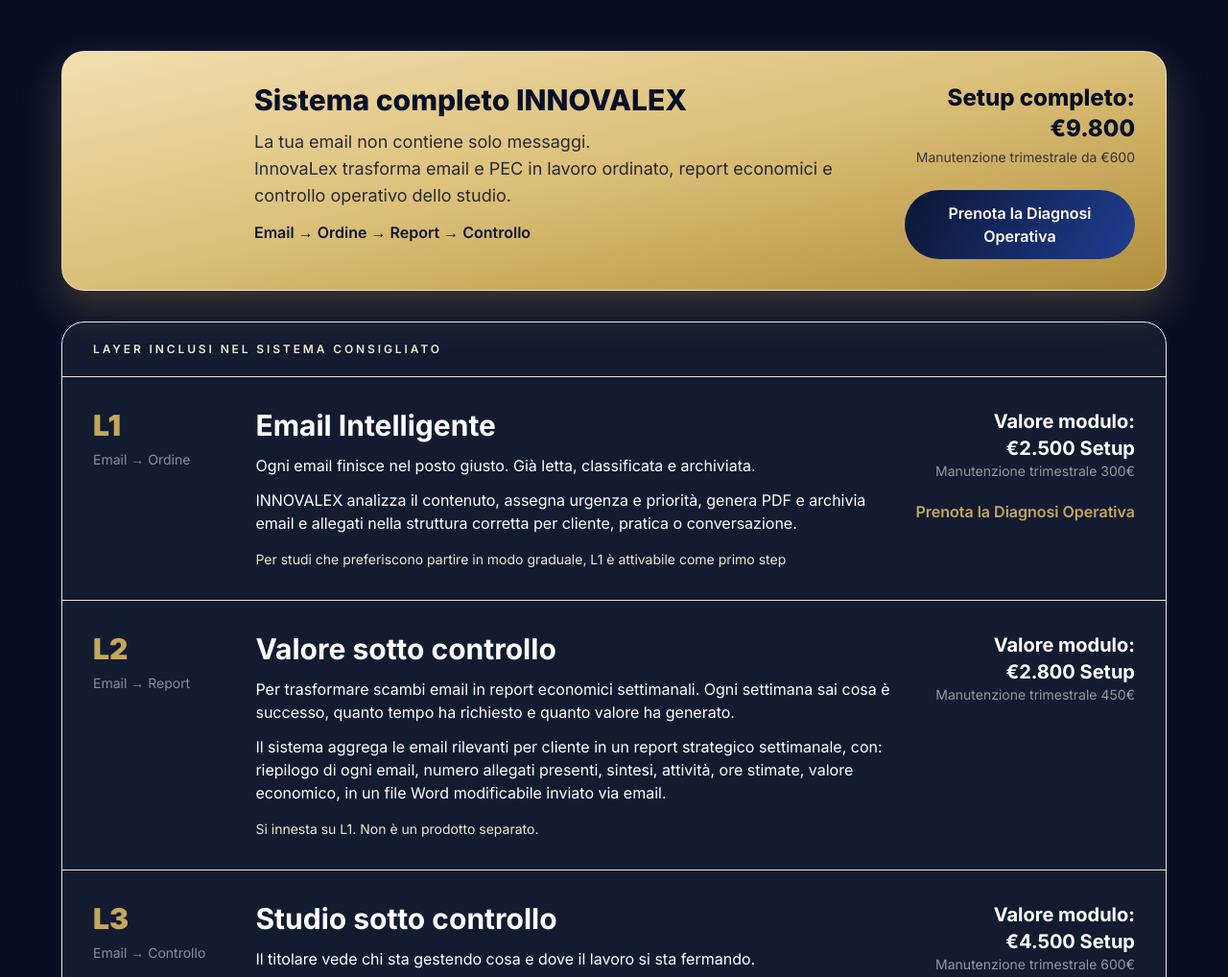
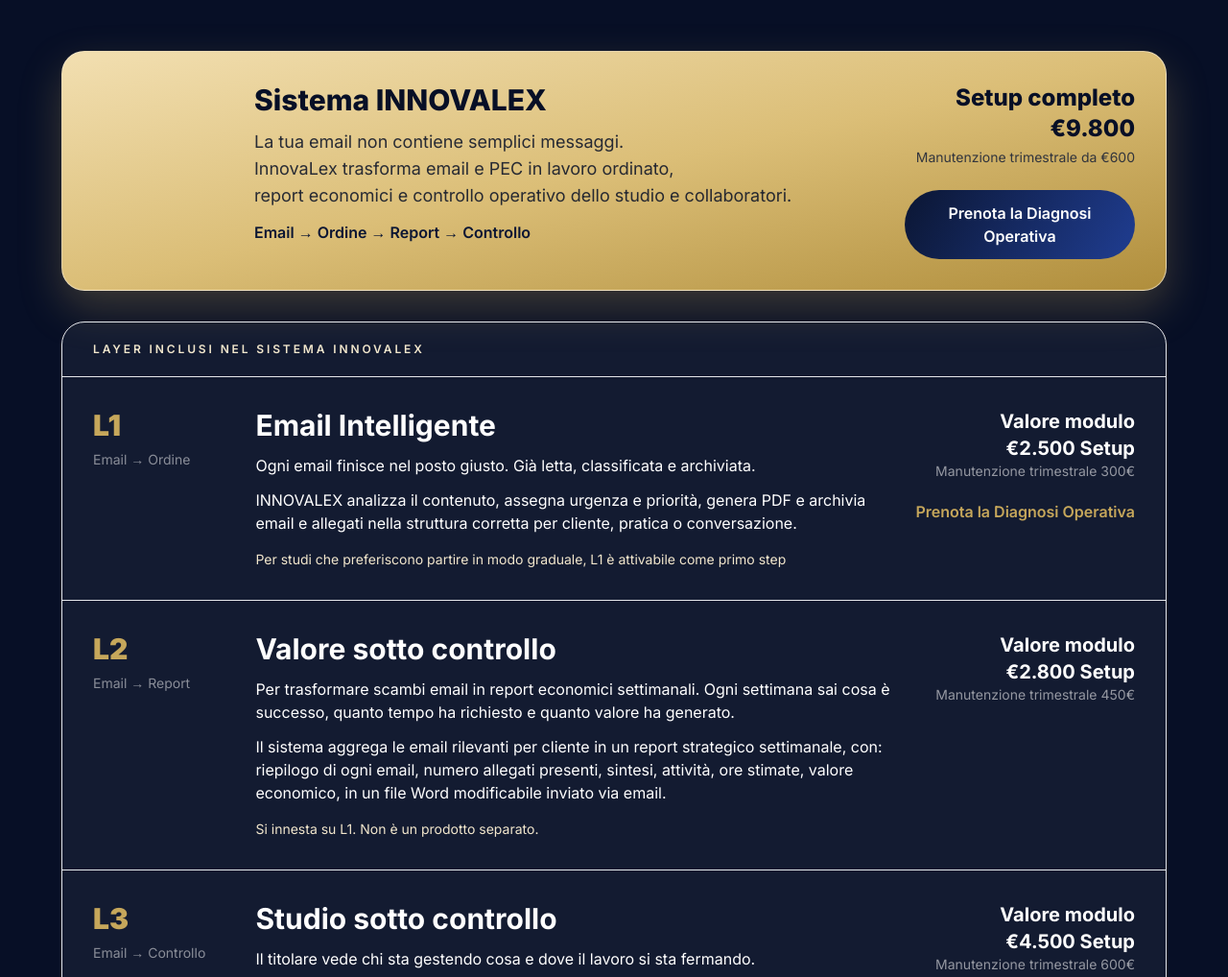
Before and after one commit to innovalex-lab/sito-web, a website: page index.html in a window 1280 px wide. Shown: the part 9356-10374 px from the top of the page at 96% size. Drawn offline with nearby package versions, Linux system fonts and the light colour scheme.

```diff
--- a/index.html
+++ b/index.html
@@ -1534,7 +1534,7 @@
         <div class="reveal max-w-3xl">
           <p class="text-xs uppercase tracking-[0.28em] text-gold-500 font-semibold">Architettura INNOVALEX</p>
           <h2 id="services-title" class="mt-4 text-4xl md:text-5xl font-extrabold">Un sistema unico.<br>Tre livelli
-            operativi.<br>Per rendere visibile il lavoro invisibile dello studio.</h2>
+            operativi.<br>Per rendere visibile<br>il lavoro invisibile dello studio.</h2>
           <p class="mt-5 text-lg text-white/70">La tua email non contiene solo messaggi.<br>
             Contiene lavoro non tracciato, tempo non fatturato e valore che rischia di sparire.</p>
         </div>
@@ -1548,14 +1548,14 @@
                 <p class="mt-2 text-sm text-brand-950/75 font-medium"></p>
               </div>
               <div>
-                <h3 class="text-2xl md:text-3xl font-extrabold leading-tight">Sistema completo INNOVALEX</h3>
-                <p class="mt-3 text-base md:text-lg text-brand-950/85">La tua email non contiene solo messaggi.<br>
-                  InnovaLex trasforma email e PEC in lavoro ordinato, report economici e controllo operativo dello
-                  studio.</p>
+                <h3 class="text-2xl md:text-3xl font-extrabold leading-tight">Sistema INNOVALEX</h3>
+                <p class="mt-3 text-base md:text-lg text-brand-950/85">La tua email non contiene semplici messaggi.<br>
+                  InnovaLex trasforma email e PEC in lavoro ordinato,<br>report economici e controllo operativo dello
+                  studio e collaboratori.</p>
                 <p class="mt-3 font-semibold text-brand-900">Email → Ordine → Report → Controllo</p>
               </div>
               <div class="text-left lg:text-right">
-                <p class="text-xl md:text-2xl font-extrabold">Setup completo:<br>€9.800</p>
+                <p class="text-xl md:text-2xl font-extrabold">Setup completo<br>€9.800</p>
                 <p class="mt-1 text-sm text-brand-900/80">Manutenzione trimestrale da €600</p>
                 <a href="#contatti" data-cta="service-l0"
                   class="cta-brand mt-6 inline-flex items-center justify-center rounded-full px-6 py-3 font-semibold text-center">Prenota
@@ -1567,7 +1567,7 @@
           <div class="reveal mx-auto w-full max-w-6xl rounded-3xl border border-white/14 bg-white/5 overflow-hidden">
             <div class="border-b border-white/12 px-6 py-5 md:px-8">
               <p class="text-xs uppercase tracking-[0.24em] text-gold-200 font-semibold">Layer inclusi nel sistema
-                consigliato</p>
+                INNOVALEX</p>
             </div>
 
             <div class="grid gap-6 lg:grid-cols-[0.22fr_1fr_0.35fr] border-b border-white/12 px-6 py-8 md:px-8">
@@ -1585,7 +1585,7 @@
                   attivabile come primo step</p>
               </div>
               <div class="text-left lg:text-right">
-                <p class="text-xl font-bold">Valore modulo:<br>€2.500 Setup</p>
+                <p class="text-xl font-bold">Valore modulo<br>€2.500 Setup</p>
                 <p class="text-sm text-white/55">Manutenzione trimestrale 300€</p>
                 <a href="#contatti" data-cta="service-l1"
                   class="mt-5 inline-flex text-gold-500 font-semibold hover:text-gold-200">Prenota la Diagnosi
@@ -1608,7 +1608,7 @@
                 <p class="mt-4 text-sm text-gold-200">Si innesta su L1. Non è un prodotto separato.</p>
               </div>
               <div class="text-left lg:text-right">
-                <p class="text-xl font-bold">Valore modulo:<br>€2.800 Setup</p>
+                <p class="text-xl font-bold">Valore modulo<br>€2.800 Setup</p>
                 <p class="text-sm text-white/55">Manutenzione trimestrale 450€</p>
               </div>
             </div>
@@ -1628,7 +1628,7 @@
                 <p class="mt-4 text-sm text-gold-200">Completa L1 e L2 trasformando la inbox in controllo operativo.</p>
               </div>
               <div class="text-left lg:text-right">
-                <p class="text-xl font-bold">Valore modulo:<br>€4.500 Setup</p>
+                <p class="text-xl font-bold">Valore modulo<br>€4.500 Setup</p>
                 <p class="text-sm text-white/55">Manutenzione trimestrale 600€</p>
               </div>
             </div>
```
